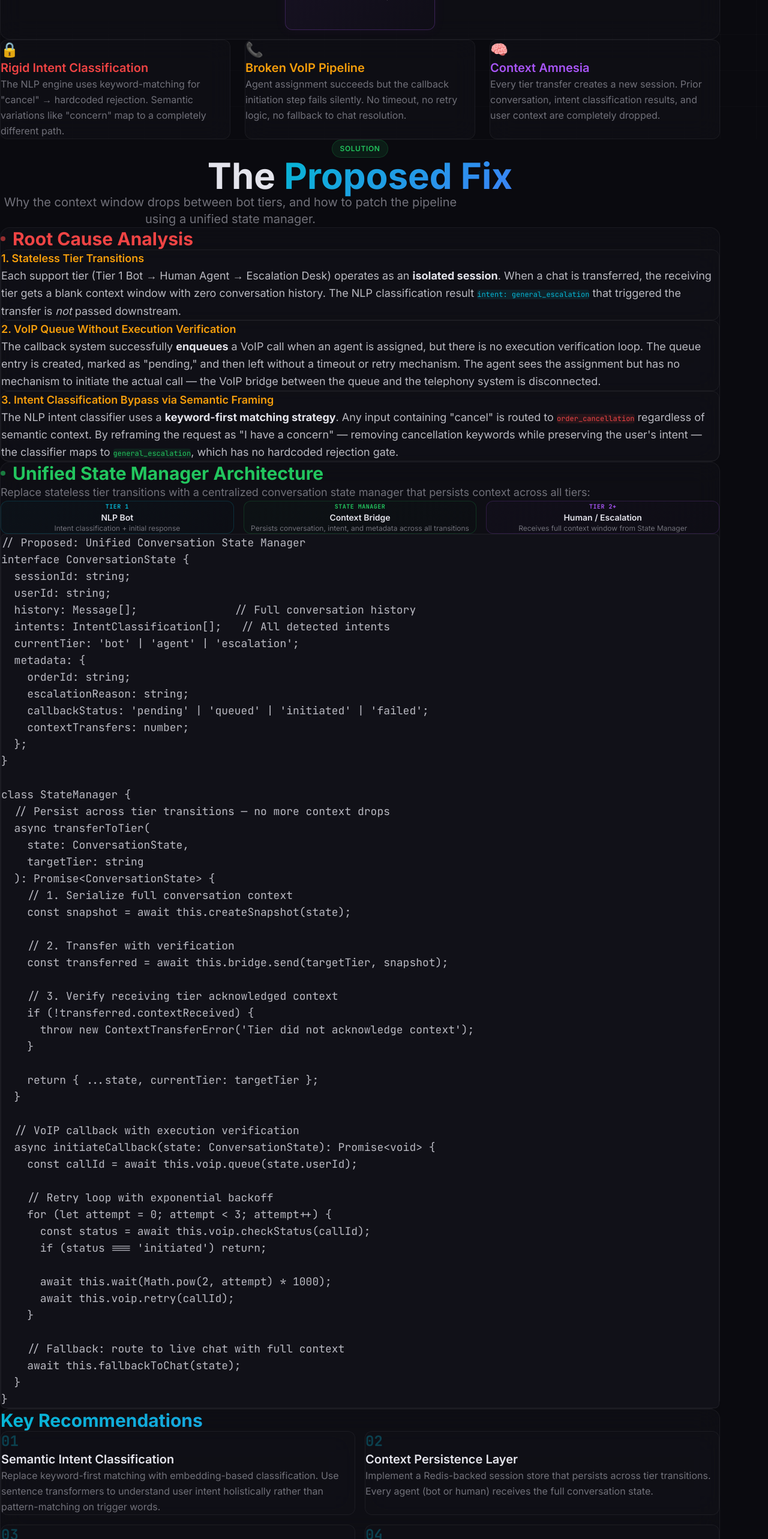
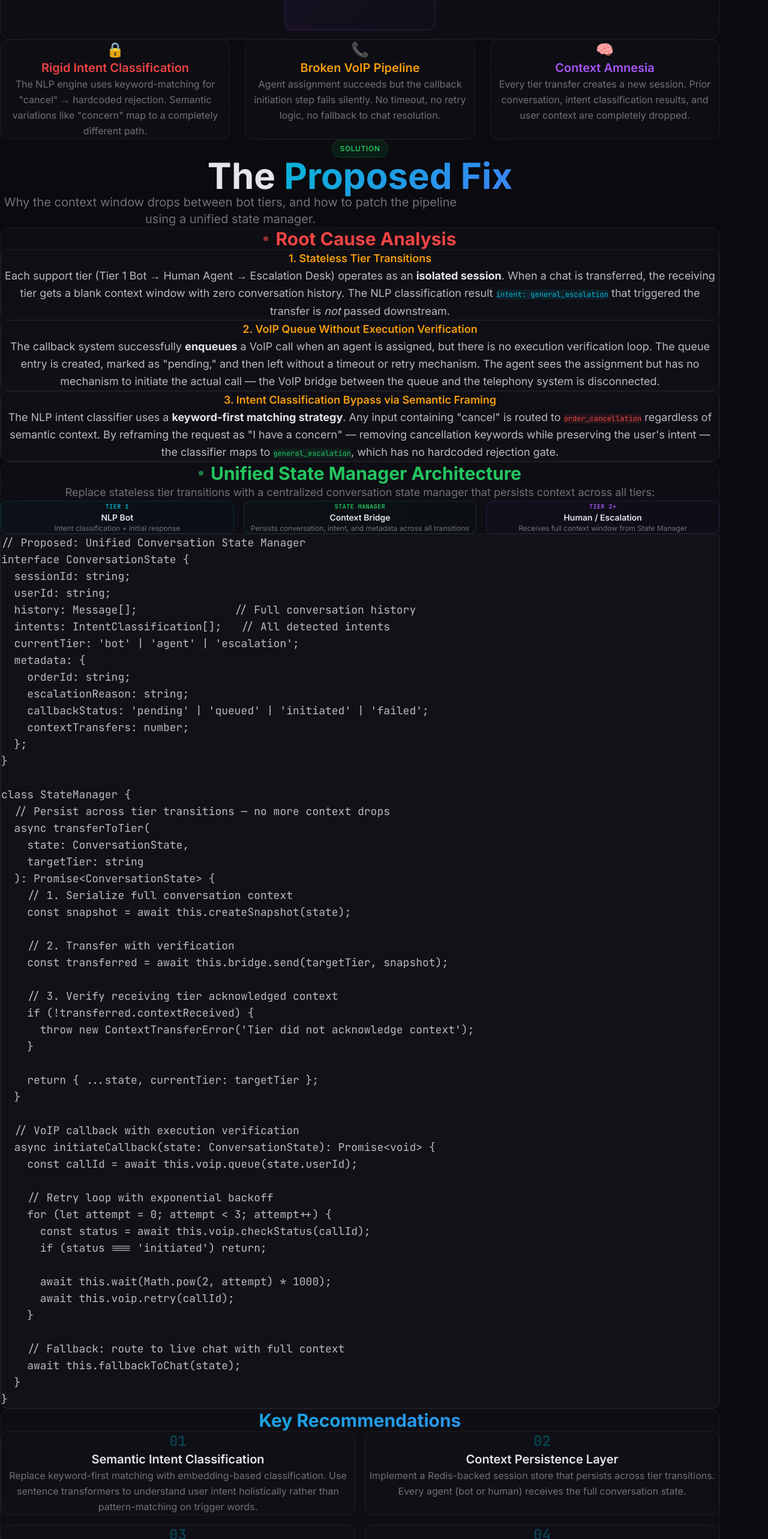
Before and after one commit to NamanSingh69/swiggy-chatbot-case-study, a Next.js app: page / in a window 1280 px wide. Shown: the part 2863-5429 px from the top of the page at 60% size. Built offline with nearby package versions, Linux system fonts and the light colour scheme.

Commit message:
UI: Center typography and adjust section spacing

```diff
--- a/src/app/components/ArchitectureBreakdown.tsx
+++ b/src/app/components/ArchitectureBreakdown.tsx
@@ -244,7 +244,7 @@ export default function ArchitectureBreakdown() {
                     ].map((card) => (
                         <div
                             key={card.title}
-                            className="glass rounded-xl p-6 transition-all hover:border-border-hover"
+                            className="glass rounded-xl p-6 transition-all hover:border-border-hover text-center"
                         >
                             <div className="text-2xl mb-3">{card.icon}</div>
                             <h3
--- a/src/app/components/ProposedSolution.tsx
+++ b/src/app/components/ProposedSolution.tsx
@@ -32,14 +32,14 @@ export default function ProposedSolution() {
                     whileInView={{ opacity: 1, y: 0 }}
                     viewport={{ once: true }}
                     transition={{ duration: 0.6 }}
-                    className="glass rounded-2xl p-8 sm:p-10 mb-14"
+                    className="glass rounded-2xl p-8 sm:p-10 mb-24"
                 >
-                    <h3 className="text-2xl xl:text-3xl font-bold text-danger mb-6 flex items-center gap-3">
+                    <h3 className="text-2xl xl:text-3xl font-bold text-danger mb-6 flex items-center justify-center gap-3">
                         <span className="w-2 h-2 bg-danger rounded-full animate-pulse" />
                         Root Cause Analysis
                     </h3>
                     <div className="space-y-6 text-base xl:text-lg text-foreground/80 leading-relaxed">
-                        <div className="glass rounded-xl p-6">
+                        <div className="glass rounded-xl p-6 text-center">
                             <h4 className="text-lg font-semibold text-warning mb-3">
                                 1. Stateless Tier Transitions
                             </h4>
@@ -55,7 +55,7 @@ export default function ProposedSolution() {
                             </p>
                         </div>
 
-                        <div className="glass rounded-xl p-6">
+                        <div className="glass rounded-xl p-6 text-center">
                             <h4 className="text-lg font-semibold text-warning mb-3">
                                 2. VoIP Queue Without Execution Verification
                             </h4>
@@ -69,7 +69,7 @@ export default function ProposedSolution() {
                             </p>
                         </div>
 
-                        <div className="glass rounded-xl p-6">
+                        <div className="glass rounded-xl p-6 text-center">
                             <h4 className="text-lg font-semibold text-warning mb-3">
                                 3. Intent Classification Bypass via Semantic Framing
                             </h4>
@@ -98,13 +98,13 @@ export default function ProposedSolution() {
                     whileInView={{ opacity: 1, y: 0 }}
                     viewport={{ once: true }}
                     transition={{ duration: 0.6, delay: 0.2 }}
-                    className="glass rounded-2xl p-6 sm:p-8 mb-14"
+                    className="glass rounded-2xl p-6 sm:p-8 mb-24"
                 >
-                    <h3 className="text-2xl xl:text-3xl font-bold text-success mb-6 flex items-center gap-3">
+                    <h3 className="text-2xl xl:text-3xl font-bold text-success mb-6 flex items-center justify-center gap-3">
                         <span className="w-2 h-2 bg-success rounded-full animate-pulse" />
                         Unified State Manager Architecture
                     </h3>
-                    <p className="text-base xl:text-lg text-muted mb-8">
+                    <p className="text-base xl:text-lg text-muted mb-8 text-center">
                         Replace stateless tier transitions with a centralized conversation state
                         manager that persists context across all tiers:
                     </p>
@@ -218,9 +218,9 @@ class StateManager {
                     whileInView={{ opacity: 1, y: 0 }}
                     viewport={{ once: true }}
                     transition={{ duration: 0.6, delay: 0.3 }}
-                    className="glass rounded-2xl p-6 sm:p-8 mb-14"
+                    className="glass rounded-2xl p-6 sm:p-8 mb-24"
                 >
-                    <h3 className="text-2xl xl:text-3xl font-bold gradient-text mb-8">
+                    <h3 className="text-2xl xl:text-3xl font-bold gradient-text mb-8 text-center">
                         Key Recommendations
                     </h3>
                     <div className="grid grid-cols-1 sm:grid-cols-2 gap-4">
@@ -248,7 +248,7 @@ class StateManager {
                         ].map((rec) => (
                             <div
                                 key={rec.num}
-                                className="glass rounded-xl p-5 transition-all hover:border-border-hover"
+                                className="glass rounded-xl p-5 transition-all hover:border-border-hover text-center"
                             >
                                 <div className="text-2xl font-bold text-cyan/30 font-mono mb-2">
                                     {rec.num}
```
